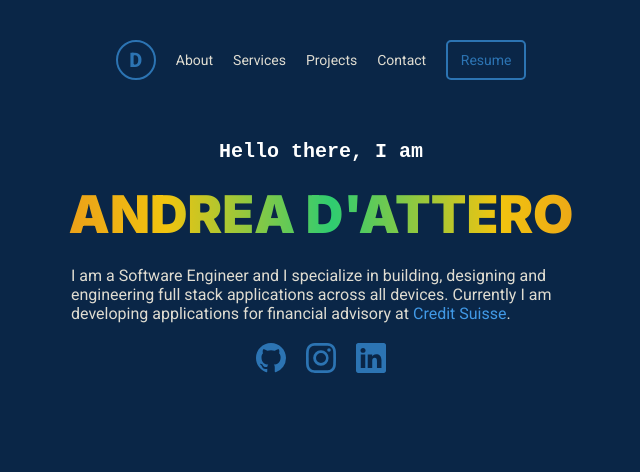
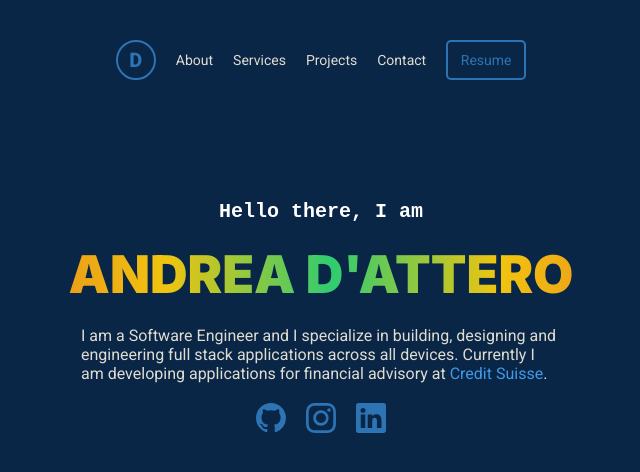
Before and after one commit to datteroandrea/datteroandrea.me, a Next.js app: page / in a window 1280 px wide. Shown: the top 472 px of the page, without its empty margins (319-959 px from the left). Built offline with nearby package versions, Linux system fonts and the light colour scheme.

Commit message:
bug fixes

```diff
--- a/components/header/Header.module.css
+++ b/components/header/Header.module.css
@@ -10,6 +10,7 @@
     align-items: center;
     justify-content: center;
     gap: 20px;
+    margin-bottom: 60px;
 }
 
 .items {
--- a/styles/Home.module.css
+++ b/styles/Home.module.css
@@ -36,6 +36,8 @@
 .subtitle {
   max-width: 500px;
   text-align: left;
+  padding-left: 10px;
+  padding-right: 10px;
 }
 
 @keyframes textclip {
```
